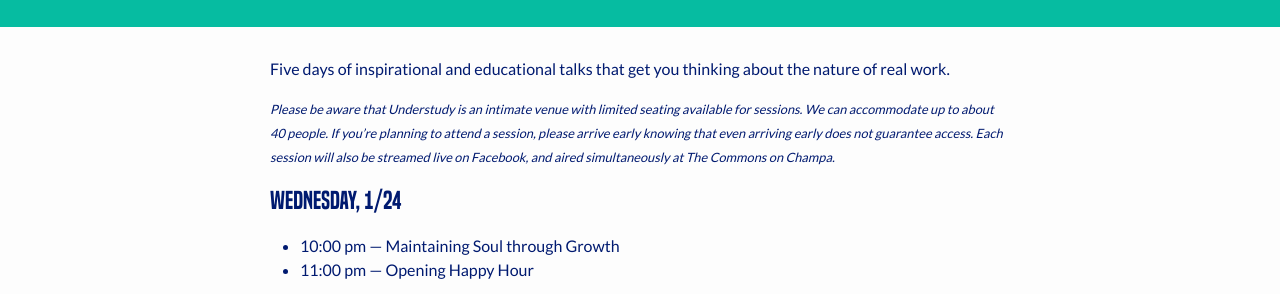
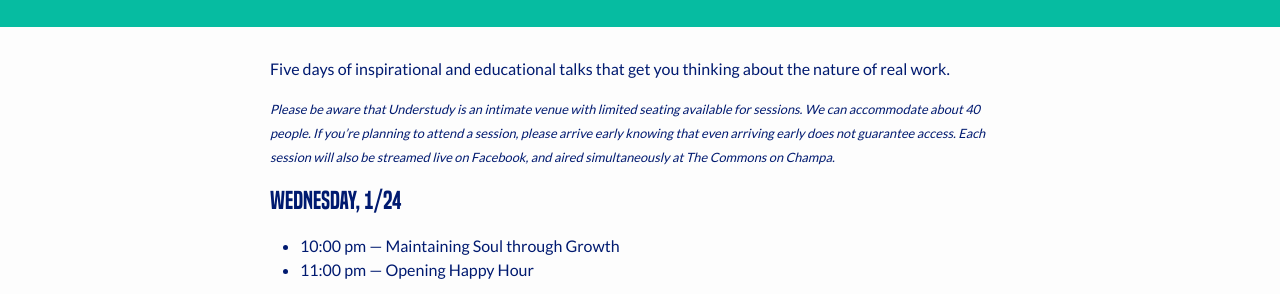
Before and after one commit to somethingindependent/tradeschool, a Jekyll site: the page built from index.html, in a window 1280 px wide and 900 px high, scrolled down 800 px. Shown: the part 159-453 px from the top of the window. Built offline with Jekyll 4.4.1, drawn with Linux system fonts in a browser that asks for light colours; nearby versions of some CDN libraries; some of the changed text lies outside the part shown.

```diff
--- a/_includes/sponsors.html
+++ b/_includes/sponsors.html
@@ -59,7 +59,7 @@
       </div>
     </div>
     <p class="sponsor-copy">
-      And a very special thanks to all who rolled-up their sleeves in building Trade School: <a href="http://www.citywild.org/" target="_blank">cityWILD</a>, <a href="https://meetatct.com/" target="_blank">Center Table</a>, <a href="http://groundfloormedia.com/" target="_blank">Ground Floor Media</a>, <a href="http://www.oskarblues.com/" target="_blank">Oskar Blues</a>, <a href="http://drumbeat.us/" target="_blank">Drumbeat</a>, <a href="https://choosecolorado.com/" target="_blank">Colorado Office of Economic Development and International Trade</a>, <a href="https://www.thecommons.co/" target="_blank">The Commons on Champa</a>, <a href="https://outdoorindustry.org/" target="_blank">Outdoor Industry Association (OIA)</a>, <a href="https://www.snowsports.org/" target="_blank">SnowSports Industries America (SIA)</a>, and <a href="https://www.denver.org/" target="_blank">Visit Denver</a>.
+      And a very special thanks to all who rolled-up their sleeves in building Trade School: <a href="http://www.citywild.org/" target="_blank">cityWILD</a>, <a href="https://meetatct.com/" target="_blank">Center Table</a>, <a href="http://groundfloormedia.com/" target="_blank">Ground Floor Media</a>, <a href="http://www.oskarblues.com/" target="_blank">Oskar Blues</a>, <a href="http://drumbeat.us/" target="_blank">Drumbeat</a>, <a href="https://choosecolorado.com/" target="_blank">Colorado Office of Economic Development and International Trade</a>, <a href="https://outdoorindustry.org/" target="_blank">Outdoor Industry Association (OIA)</a>, <a href="https://www.snowsports.org/" target="_blank">SnowSports Industries America (SIA)</a>, and <a href="https://www.denver.org/" target="_blank">Visit Denver</a>.
     </p>
   </div>
 </div>
--- a/_includes/talks.md
+++ b/_includes/talks.md
@@ -1,7 +1,7 @@
 Five days of inspirational and educational talks that get you thinking about the nature of real work.
 
 <span class="disclaimer">
-Please be aware that Understudy is an intimate venue with limited seating available for sessions. We can accommodate up to about 40 people. If you’re planning to attend a session, please arrive early knowing that even arriving early does not guarantee access. Each session will also be streamed live on Facebook, and aired simultaneously at [The Commons on Champa](http://thecommons.co/).
+Please be aware that Understudy is an intimate venue with limited seating available for sessions. We can accommodate about 40 people. If you’re planning to attend a session, please arrive early knowing that even arriving early does not guarantee access. Each session will also be streamed live on Facebook, and aired simultaneously at [The Commons on Champa](http://thecommons.co/).
 </span>
 
 {% assign talks_by_day = site.talks | sort: "date" | group_by_exp: "talk", "talk.date | date: '%A, %-m/%-d'" %}
```
